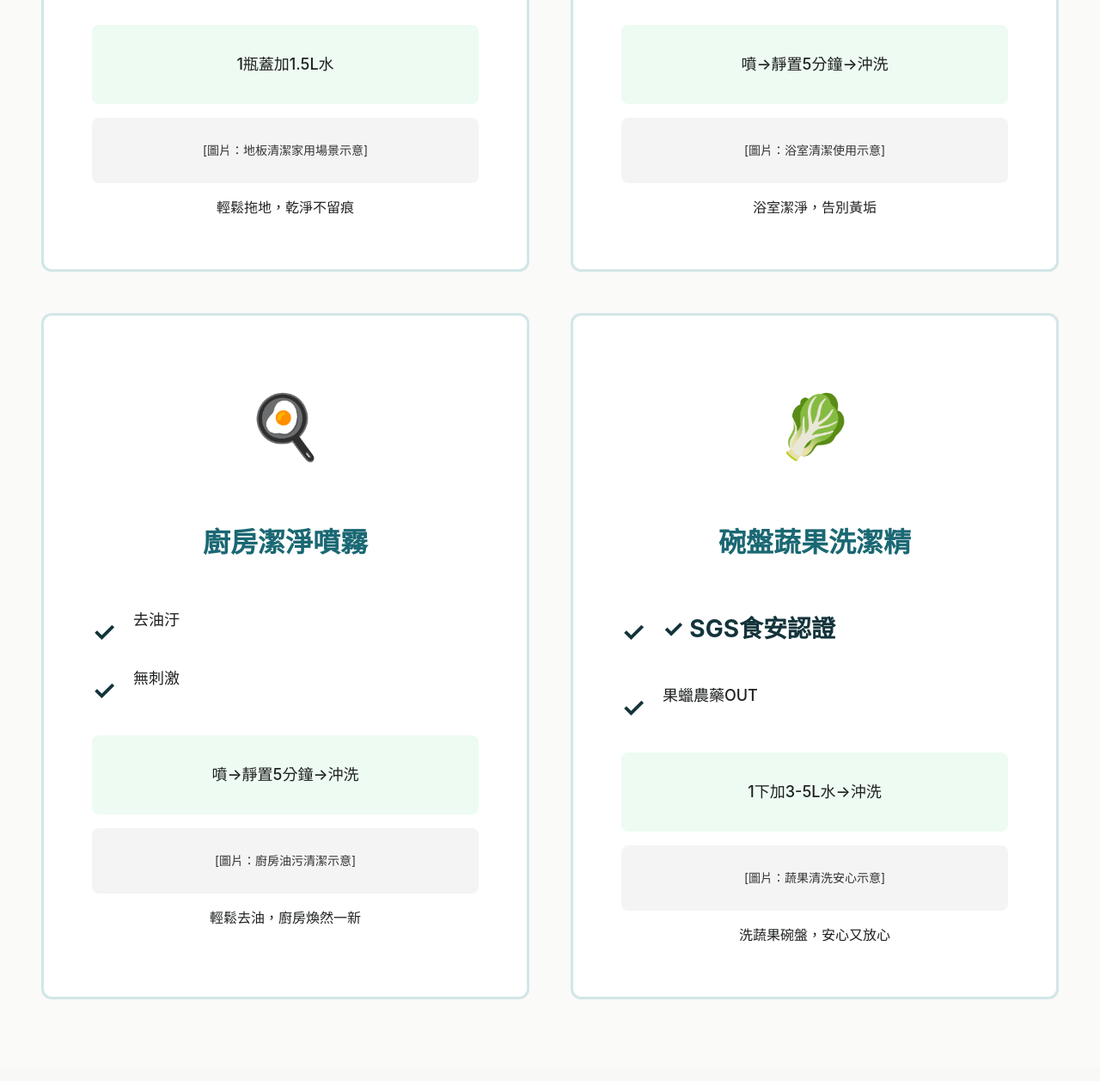
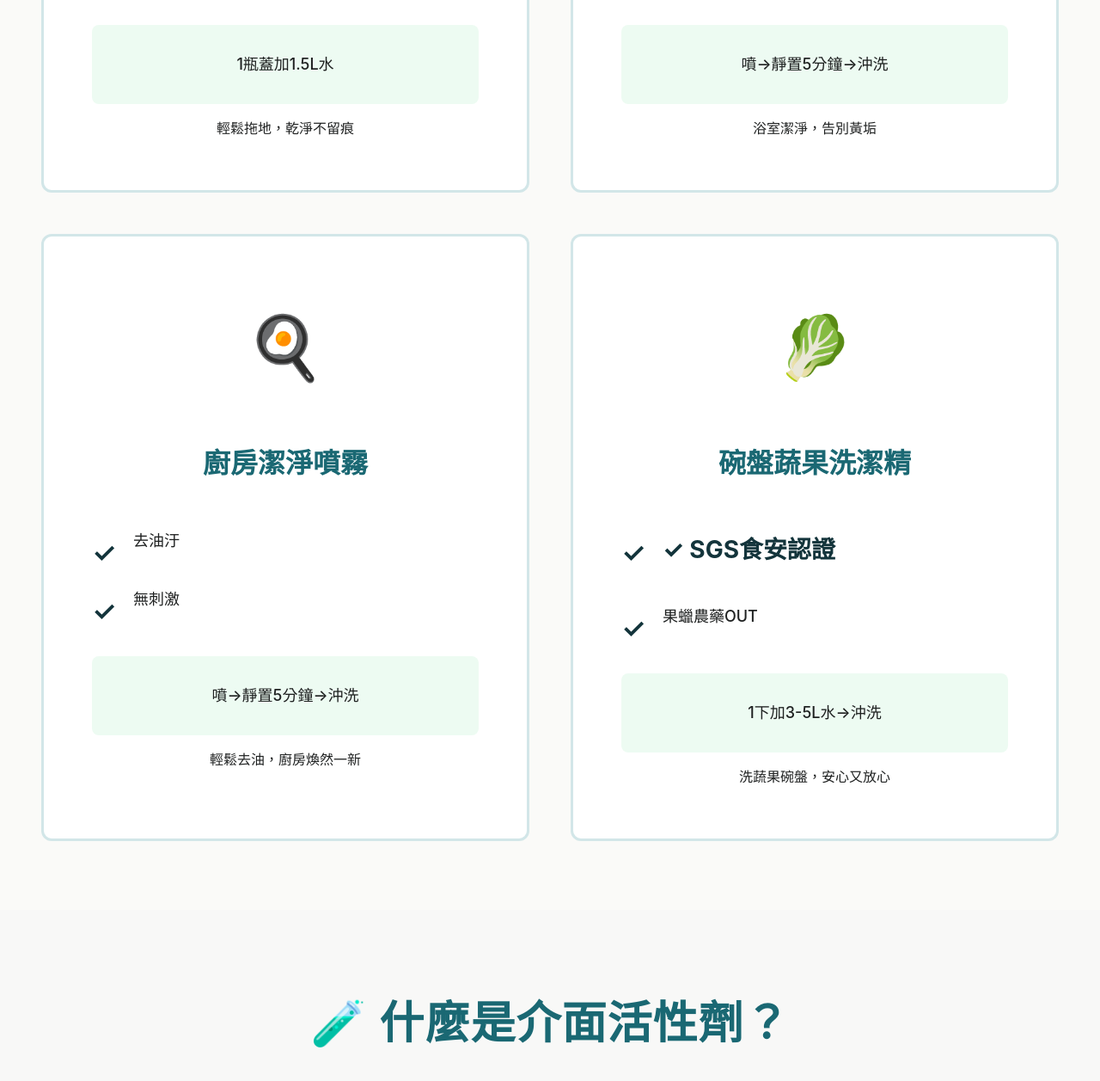
Before and after one commit to ding2tong/JS-cleanProdct, a plain HTML site: page index.html in a window 1280 px wide. Shown: the part 2370-3627 px from the top of the page at 86% size. Drawn offline with Linux system fonts and the light colour scheme.

Commit message:
移除產品區域的圖片示意，簡化內容顯示

```diff
--- a/index.html
+++ b/index.html
@@ -69,8 +69,7 @@
                         <li>去異味</li>
                     </ul>
                     <div class="product-usage">1瓶蓋加1.5L水</div>
-                    <div style="height: 16px;"></div>
-                    <div style="background: rgba(200,200,200,0.2); padding: 24px; border-radius: 8px; font-size: 14px; color: #333;">[圖片：地板清潔家用場景示意]</div>
+
                     <p style="margin-top: 12px; font-size: 16px; font-weight: 500; color: rgba(31, 33, 33, 1);">輕鬆拖地，乾淨不留痕</p>
                 </div>
 
@@ -82,8 +81,7 @@
                         <li>去異味</li>
                     </ul>
                     <div class="product-usage">噴→靜置5分鐘→沖洗</div>
-                    <div style="height: 16px;"></div>
-                    <div style="background: rgba(200,200,200,0.2); padding: 24px; border-radius: 8px; font-size: 14px; color: #333;">[圖片：浴室清潔使用示意]</div>
+
                     <p style="margin-top: 12px; font-size: 16px; font-weight: 500; color: rgba(31, 33, 33, 1);">浴室潔淨，告別黃垢</p>
                 </div>
 
@@ -95,8 +93,7 @@
                         <li>無刺激</li>
                     </ul>
                     <div class="product-usage">噴→靜置5分鐘→沖洗</div>
-                    <div style="height: 16px;"></div>
-                    <div style="background: rgba(200,200,200,0.2); padding: 24px; border-radius: 8px; font-size: 14px; color: #333;">[圖片：廚房油污清潔示意]</div>
+
                     <p style="margin-top: 12px; font-size: 16px; font-weight: 500; color: rgba(31, 33, 33, 1);">輕鬆去油，廚房煥然一新</p>
                 </div>
 
@@ -108,8 +105,7 @@
                         <li>果蠟農藥OUT</li>
                     </ul>
                     <div class="product-usage">1下加3-5L水→沖洗</div>
-                    <div style="height: 16px;"></div>
-                    <div style="background: rgba(200,200,200,0.2); padding: 24px; border-radius: 8px; font-size: 14px; color: #333;">[圖片：蔬果清洗安心示意]</div>
+
                     <p style="margin-top: 12px; font-size: 16px; font-weight: 500; color: rgba(31, 33, 33, 1);">洗蔬果碗盤，安心又放心</p>
                 </div>
             </div>
```
